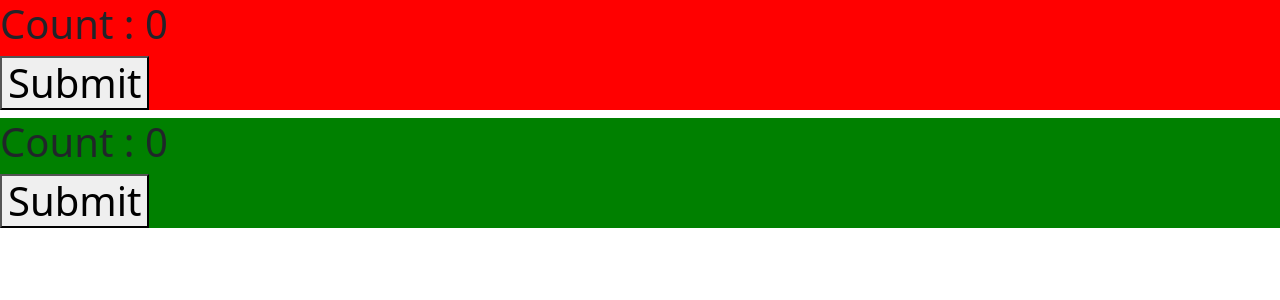
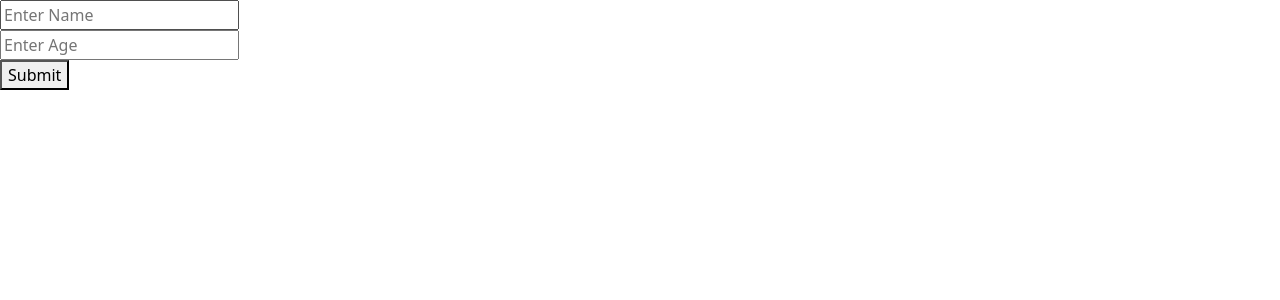
Before and after one commit to DigitallLearning/ips, a React (Create React App) app: page / in a window 1280 px wide. Shown: the top 300 px of the page. Built offline with nearby package versions, Linux system fonts and the light colour scheme.

Commit message:
controlled

```diff
--- a/src/App.js
+++ b/src/App.js
@@ -1,9 +1,10 @@
+import ControlledCmp from "./ControlledCmp";
 import HOC from "./HOC";
 
 function App() {
   return (
     <div>
-    <HOC></HOC>
+   <ControlledCmp></ControlledCmp>
     </div>
   );
 }
--- /dev/null
+++ b/src/ControlledCmp.js
@@ -0,0 +1,22 @@
+import { useState } from "react"
+
+function ControlledCmp()
+{
+    const [uname,setName]=useState()
+   const [uage,setAge]=useState()
+    function submitForm(e)
+    {
+      e.preventDefault()
+      console.log(uname,uage)
+    }
+   return(
+    <div onSubmit={submitForm}>
+    <form>
+        <input type="text" placeholder="Enter Name" onChange={(e)=>setName(e.target.value)}></input><br></br>
+       <input type="number" placeholder="Enter Age" onChange={(e)=>setAge(e.target.value)}></input><br></br>
+       <button>Submit</button>
+    </form>
+    </div>
+   )
+}
+export default ControlledCmp
```
